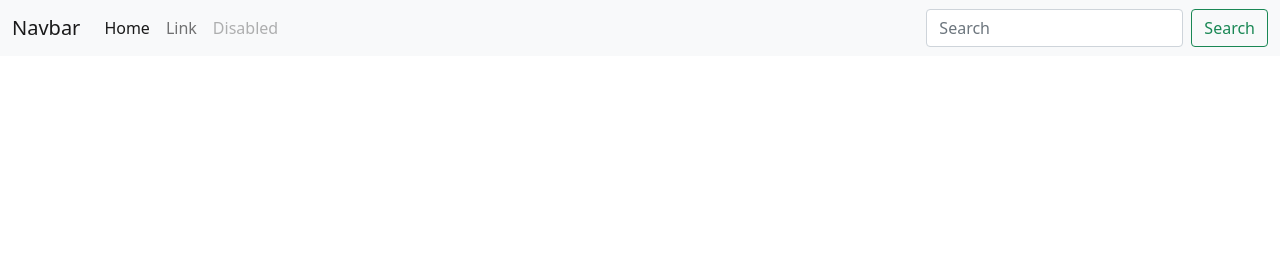
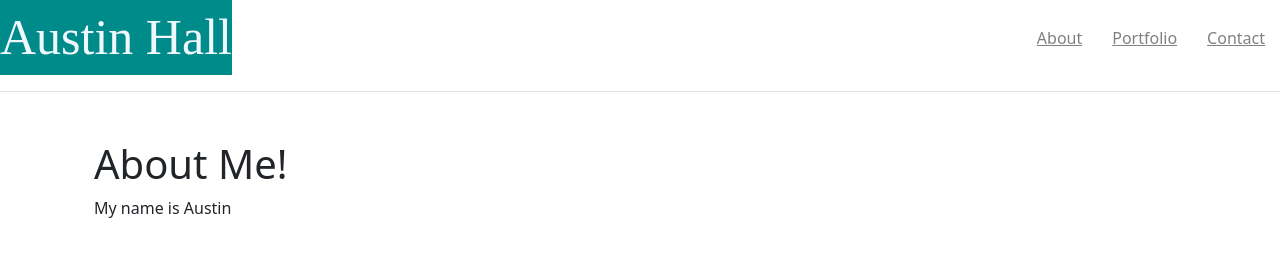
Before and after one commit to BR0C0DE/homework02, a plain HTML site: page index.html in a window 1280 px wide. Drawn offline with nearby package versions, Linux system fonts and the light colour scheme.

Commit message:
Added style and format

```diff
--- a/index.html
+++ b/index.html
@@ -4,44 +4,49 @@
     <meta charset="UTF-8">
     <meta http-equiv="X-UA-Compatible" content="IE=edge">
     <meta name="viewport" content="width=device-width, initial-scale=1.0">
-    <title>Document</title>
+    <title>My Bio</title>
 
     <link href="https://cdn.jsdelivr.net/npm/bootstrap@5.1.3/dist/css/bootstrap.min.css" rel="stylesheet" integrity="sha384-1BmE4kWBq78iYhFldvKuhfTAU6auU8tT94WrHftjDbrCEXSU1oBoqyl2QvZ6jIW3" crossorigin="anonymous">
     <style>
 
+.whitefont {
+    border-width: 75px;
+    color: aliceblue;
+    font-size: 50px;
+    background-color: darkcyan;
+    font-family: 'Times New Roman', Times, serif;
+}
 
+.navhead {
+    margin: 15px;
+    color: gray;
+}
 
 
     </style>
 </head>
 <body>
 
-    <nav class="navbar navbar-expand-lg navbar-light bg-light">
-        <div class="container-fluid">
-          <button class="navbar-toggler" type="button" data-bs-toggle="collapse" data-bs-target="#navbarTogglerDemo03" aria-controls="navbarTogglerDemo03" aria-expanded="false" aria-label="Toggle navigation">
-            <span class="navbar-toggler-icon"></span>
-          </button>
-          <a class="navbar-brand" href="#">Navbar</a>
-          <div class="collapse navbar-collapse" id="navbarTogglerDemo03">
-            <ul class="navbar-nav me-auto mb-2 mb-lg-0">
-              <li class="nav-item">
-                <a class="nav-link active" aria-current="page" href="#">Home</a>
-              </li>
-              <li class="nav-item">
-                <a class="nav-link" href="#">Link</a>
-              </li>
-              <li class="nav-item">
-                <a class="nav-link disabled">Disabled</a>
-              </li>
-            </ul>
-            <form class="d-flex">
-              <input class="form-control me-2" type="search" placeholder="Search" aria-label="Search">
-              <button class="btn btn-outline-success" type="submit">Search</button>
-            </form>
-          </div>
+    <div class="d-flex flex-column flex-md-row align-items-center pb-3 mb-4 border-bottom">
+        <a href="/" class="d-flex align-items-center text-white text-decoration-none">
+          <span class="whitefont">  Austin Hall </span>
+        </a>
+
+        <nav class="d-inline-flex mt-2 mt-md-0 ms-md-auto">
+          <a class="navhead" href="#">About</a>
+          <a class="navhead" href="#">Portfolio</a>
+          <a class="navhead" href="#">Contact</a>
+        </nav>
+      </div>
+
+      <main class="container">
+        <div class="row">
+            <div class="col-lg-5 content-bg p-4">
+                <h1>About Me!</h1>
+                <p>My name is Austin</p>
+            </div>
         </div>
-      </nav>
-
+    </main>
 
 
 </body>
```
Also changed, not shown: 1 other file.
